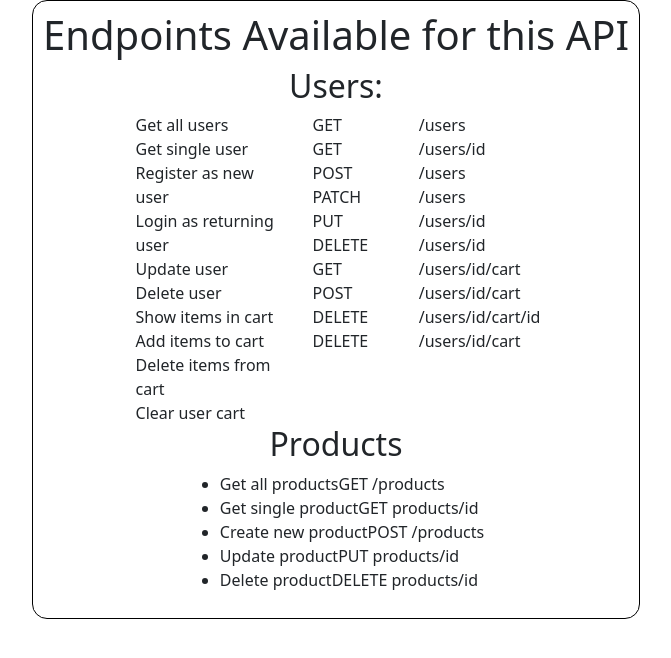
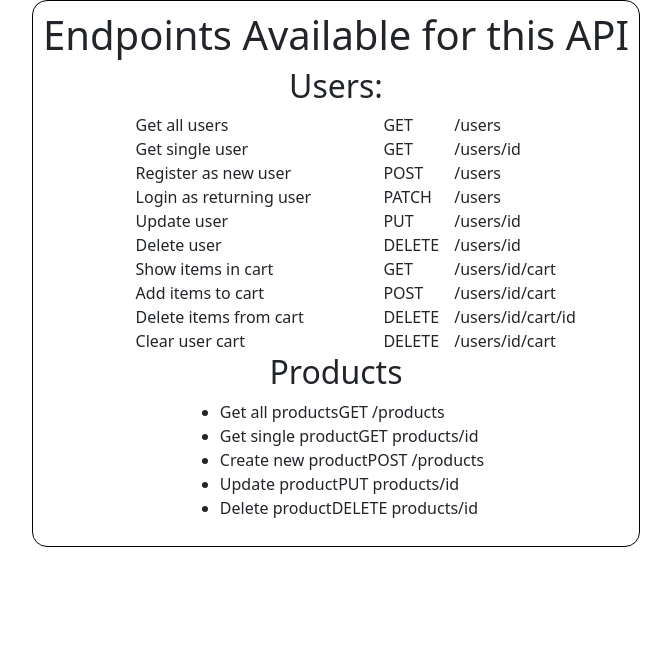
Before and after one commit to DanielJamesF/Capstonebackend, a website: page public/index.html in a window 1280 px wide. Shown: the whole page, without its empty margins (304-975 px from the left). Drawn offline with nearby package versions, Linux system fonts and the light colour scheme.

Commit message:
damntheseendpoints

```diff
--- a/public/index.html
+++ b/public/index.html
@@ -28,7 +28,7 @@
         <h1>Endpoints Available for this API</h1>
         <h2>Users:</h2>
         <div class="row">
-            <div class="col-5">
+            <div class="col-7">
                 <span>Get all users</span>
                 <br>
                 <span>Get single user</span>
@@ -49,7 +49,7 @@
                 <br>
                 <span>Clear user cart</span>
             </div>
-            <div class="col-3">
+            <div class="col-2">
                 <span>GET</span>
                 <br>
                 <span>GET</span>
@@ -70,7 +70,7 @@
                 <br>
                 <span>DELETE</span>
             </div>
-            <div class="col-4">
+            <div class="col-3">
                 <span>/users</span>
                 <br>
                 <span>/users/id</span>
```
